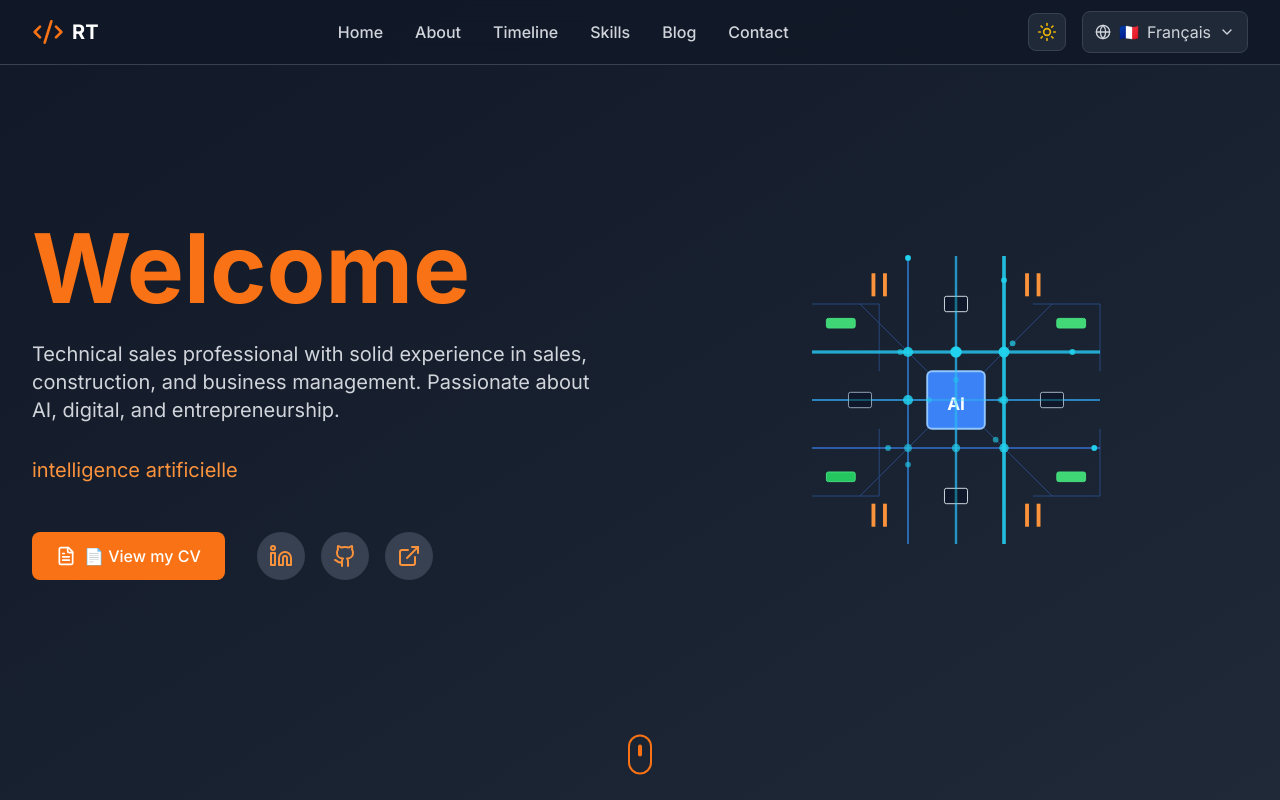
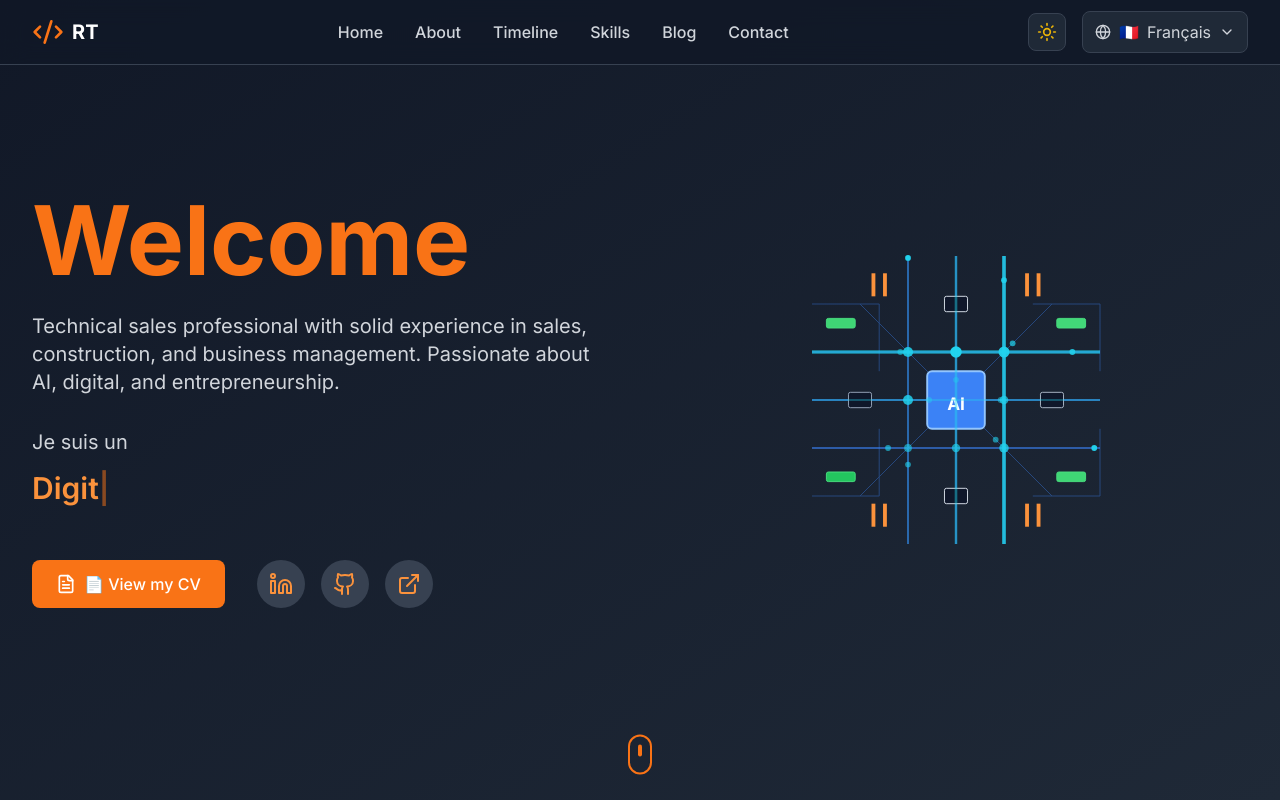
Before and after one commit to Raphael91000/portofolio, a React (Vite) app: page / in a window 1280 px wide. Shown: the top 800 px of the page. Built offline with nearby package versions, Linux system fonts and the light colour scheme.

Commit message:
modif texte anime

```diff
--- a/src/components/sections/Hero.tsx
+++ b/src/components/sections/Hero.tsx
@@ -1,8 +1,59 @@
-import React from 'react';
+import React, { useState, useEffect } from 'react';
 import { useTranslation } from 'react-i18next';
 import { motion } from 'framer-motion';
 import { Linkedin, Github, ExternalLink, FileText } from 'lucide-react';
 import { useTypewriter } from '../../hooks/useTypewriter';
+
+// Composant pour l'effet machine à écrire
+const TypewriterText: React.FC = () => {
+  const [displayText, setDisplayText] = useState('');
+  const [currentWordIndex, setCurrentWordIndex] = useState(0);
+  const [currentCharIndex, setCurrentCharIndex] = useState(0);
+  const [isDeleting, setIsDeleting] = useState(false);
+
+  const words = [
+    'Commercial',
+    'Entrepreneur',
+    'Digital Marketing',
+    'Intelligence Artificielle',
+    'Développeur Web'
+  ];
+
+  useEffect(() => {
+    const currentWord = words[currentWordIndex];
+    const timeout = setTimeout(() => {
+      if (!isDeleting) {
+        // Écriture
+        if (currentCharIndex < currentWord.length) {
+          setDisplayText(currentWord.slice(0, currentCharIndex + 1));
+          setCurrentCharIndex(currentCharIndex + 1);
+        } else {
+          // Petite pause avant suppression (800ms)
+          setTimeout(() => setIsDeleting(true), 800);
+        }
+      } else {
+        // Suppression
+        if (currentCharIndex > 0) {
+          setDisplayText(currentWord.slice(0, currentCharIndex - 1));
+          setCurrentCharIndex(currentCharIndex - 1);
+        } else {
+          // Passer au mot suivant immédiatement
+          setIsDeleting(false);
+          setCurrentWordIndex((currentWordIndex + 1) % words.length);
+        }
+      }
+    }, isDeleting ? 50 : 100); // Écriture et suppression rapides
+
+    return () => clearTimeout(timeout);
+  }, [currentCharIndex, currentWordIndex, isDeleting, words]);
+
+  return (
+    <span className="min-w-[300px]">
+      {displayText}
+      <span className="animate-pulse text-orange-500">|</span>
+    </span>
+  );
+};
 
 const Hero: React.FC = () => {
   const { t } = useTranslation();
@@ -64,8 +115,11 @@ const Hero: React.FC = () => {
               transition={{ duration: 0.8, delay: 0.4 }}
               className="mb-6 sm:mb-12"
             >
-              <div className="text-sm sm:text-base md:text-lg lg:text-xl text-orange-400 mb-2">
-                intelligence artificielle
+              <div className="text-sm sm:text-base md:text-lg lg:text-xl text-gray-300 mb-2">
+                Je suis un
+              </div>
+              <div className="text-xl sm:text-2xl md:text-3xl font-semibold text-orange-400 h-12 flex items-center">
+                <TypewriterText />
               </div>
             </motion.div>
 
```
